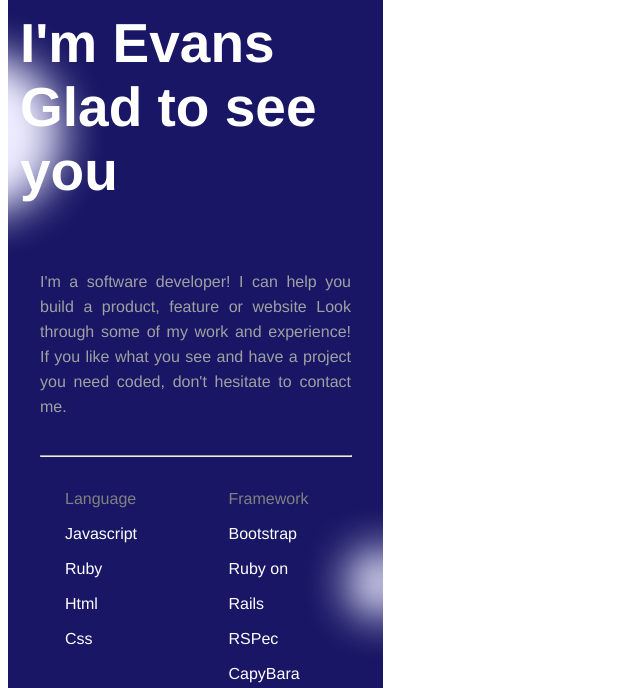
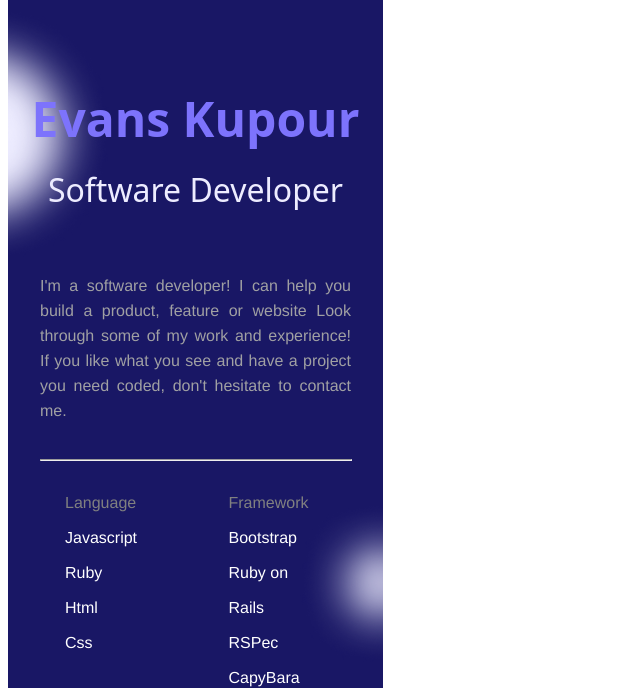
Before and after one commit to Doheera-kosi/Profile-Mobile-Version, a website: page index.html in a window 1280 px wide. Shown: the part 106-794 px from the top of the page, without its empty margins (0-640 px from the left). Drawn offline with Linux system fonts and the light colour scheme.

Commit message:
Modified index.html and style.css to comply with linters

```diff
--- a/index.html
+++ b/index.html
@@ -26,9 +26,10 @@
         </header>
         <section class="headline">
             <div class="text-container">
-                <h1>
-                    I'm Evans Glad to see you
-                </h1>
+                <section class="headline-inner">
+                    <h1 class="primary-text">Evans Kupour</h1>
+                    <h2 class="supporting-text">Software Developer</h2>
+                </section>
                 <p>
                     I'm a software developer! I can help you build a product, feature or website Look through some of my work and experience! If you like what you see and have a project you need coded, don't hesitate to contact me.
                 </p>
--- a/style.css
+++ b/style.css
@@ -86,6 +86,28 @@ html {
   right: 24px;
   top: calc(50% - 66px / 2);
   border-radius: 8px;
+}
+
+.headline-inner {
+  display: flex;
+  flex-direction: column;
+  align-items: center;
+}
+
+.primary-text {
+  color: #7d73fc;
+  font-size: 48px;
+  font-weight: 700;
+  font-family: system-ui, -apple-system, BlinkMacSystemFont, 'Segoe UI', Roboto, Oxygen, Ubuntu, Cantarell, 'Open Sans', 'Helvetica Neue', sans-serif;
+  margin-bottom: -10px;
+  margin-top: 80px;
+}
+
+.supporting-text {
+  color: #edecff;
+  font-size: 32px;
+  font-weight: 500;
+  font-family: system-ui, -apple-system, BlinkMacSystemFont, 'Segoe UI', Roboto, Oxygen, Ubuntu, Cantarell, 'Open Sans', 'Helvetica Neue', sans-serif;
 }
 
 .headline {
```
